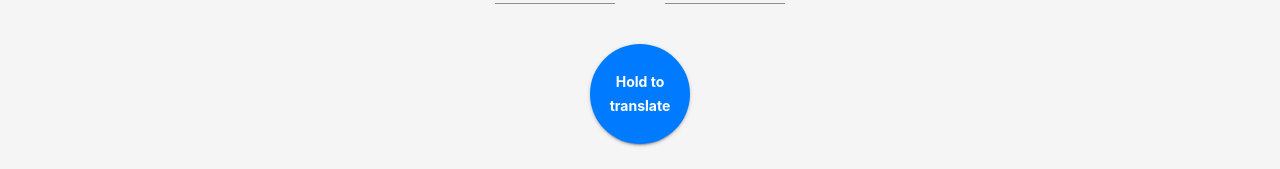
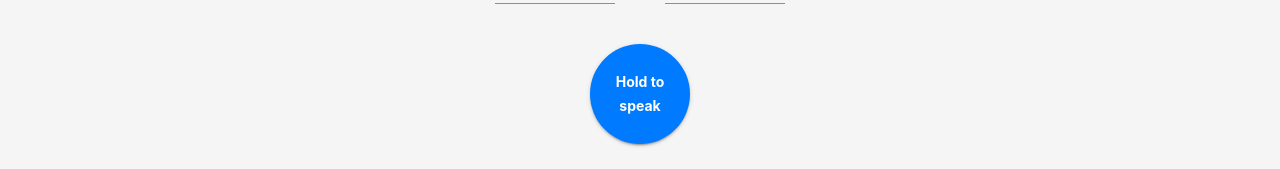
Before and after one commit to neiltarar/Multilingual-Interpreter, a React (Create React App) app in the folder mi-dashboard/: page / in a window 1280 px wide. Shown: the part 357-526 px from the top of the page. Built offline with nearby package versions, Linux system fonts and the light colour scheme; sample sign-in values are in the browser's storage.

Commit message:
Changes the button text to "hold to speak".

```diff
--- a/mi-dashboard/src/components/Layout/PressToSpeakButton.tsx
+++ b/mi-dashboard/src/components/Layout/PressToSpeakButton.tsx
@@ -63,7 +63,7 @@ const PressToSpeakButton: React.FC<PressToSpeakButtonProps> = ({
 			}}
 		>
 			<Typography variant='button' sx={{ color: theme.palette.common.white }}>
-				Hold to translate
+				Hold to speak
 			</Typography>
 		</Button>
 	);
```
